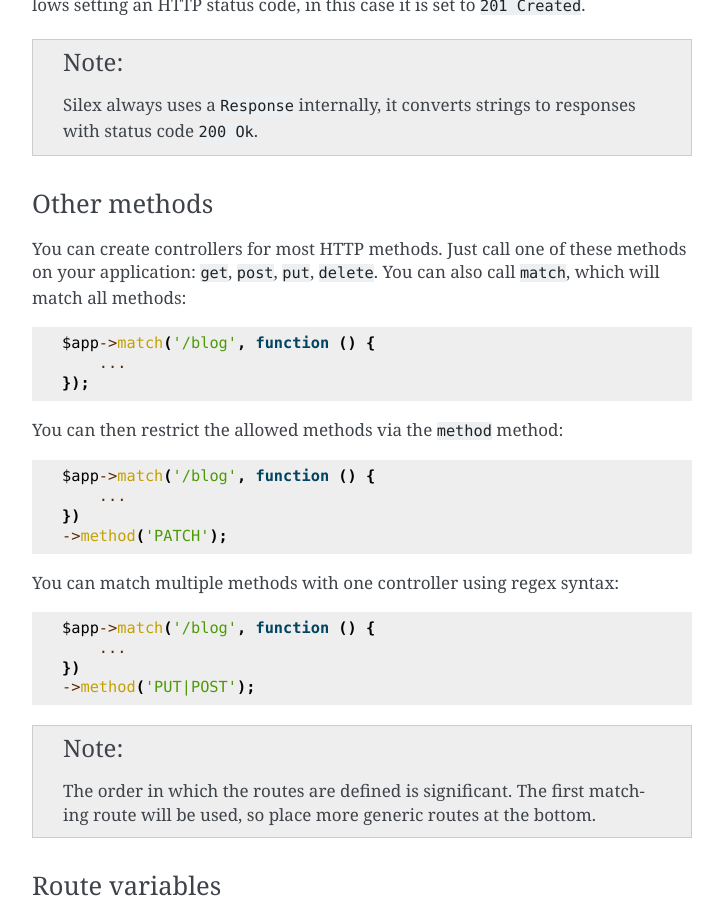
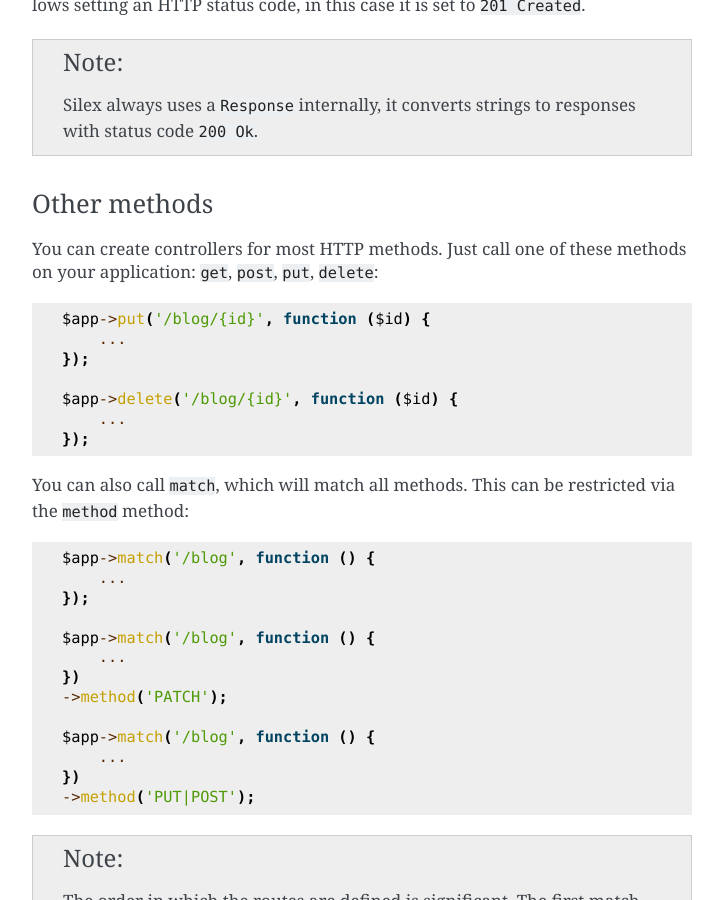
Before and after one commit to silexphp/Silex, a Sphinx documentation site: the page built from doc/usage.rst, in a window 1280 px wide and 900 px high, scrolled down 4461 px. Shown: the whole window, without its empty margins (388-1111 px from the left). Built offline with Sphinx 7.4.7, drawn with Linux system fonts in a browser that asks for light colours; pages that are not in the unit, such as notebooks, are missing from menus.

Commit message:
[docs] Add code examples for PUT and DELETE routes

```diff
--- a/doc/usage.rst
+++ b/doc/usage.rst
@@ -220,21 +220,27 @@
 ~~~~~~~~~~~~~
 
 You can create controllers for most HTTP methods. Just call one of these
-methods on your application: ``get``, ``post``, ``put``, ``delete``. You can
-also call ``match``, which will match all methods::
+methods on your application: ``get``, ``post``, ``put``, ``delete``::
+
+    $app->put('/blog/{id}', function ($id) {
+        ...
+    });
+
+    $app->delete('/blog/{id}', function ($id) {
+        ...
+    });
+
+You can also call ``match``, which will match all methods. This can be
+restricted via the ``method`` method::
 
     $app->match('/blog', function () {
         ...
     });
 
-You can then restrict the allowed methods via the ``method`` method::
-
     $app->match('/blog', function () {
         ...
     })
     ->method('PATCH');
-
-You can match multiple methods with one controller using regex syntax::
 
     $app->match('/blog', function () {
         ...
```
